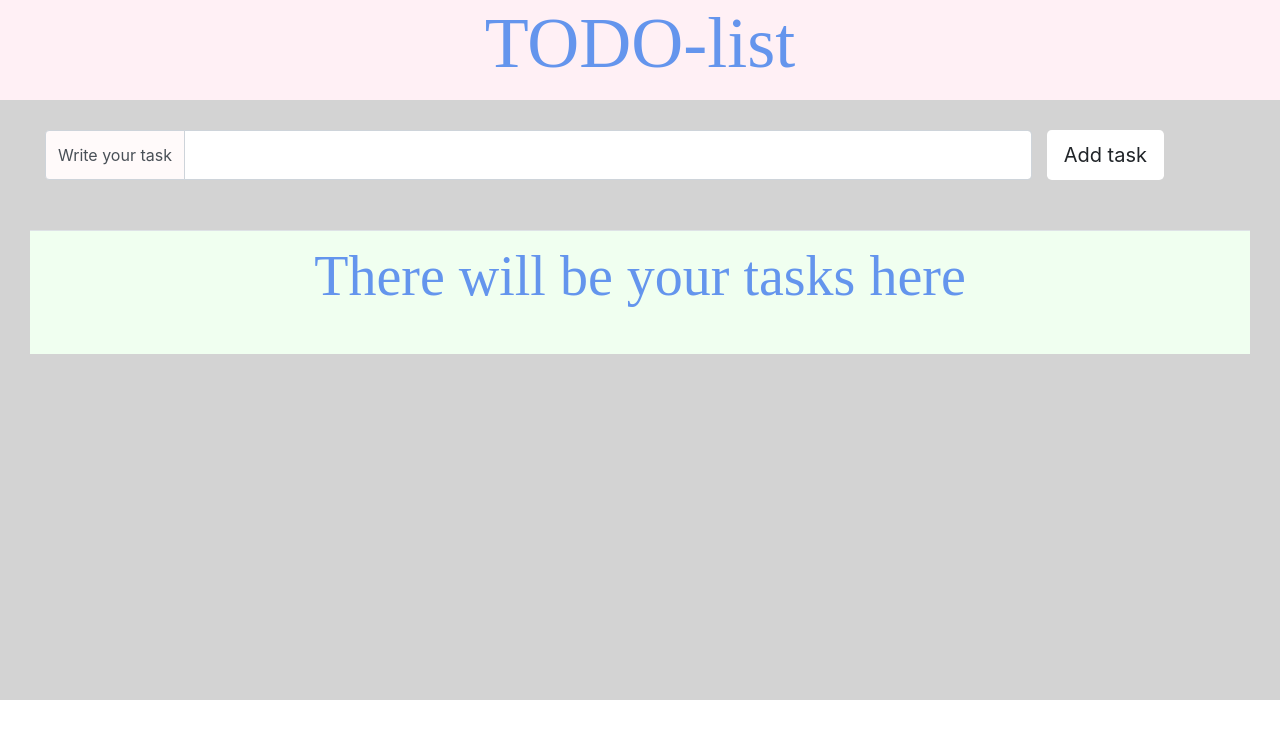
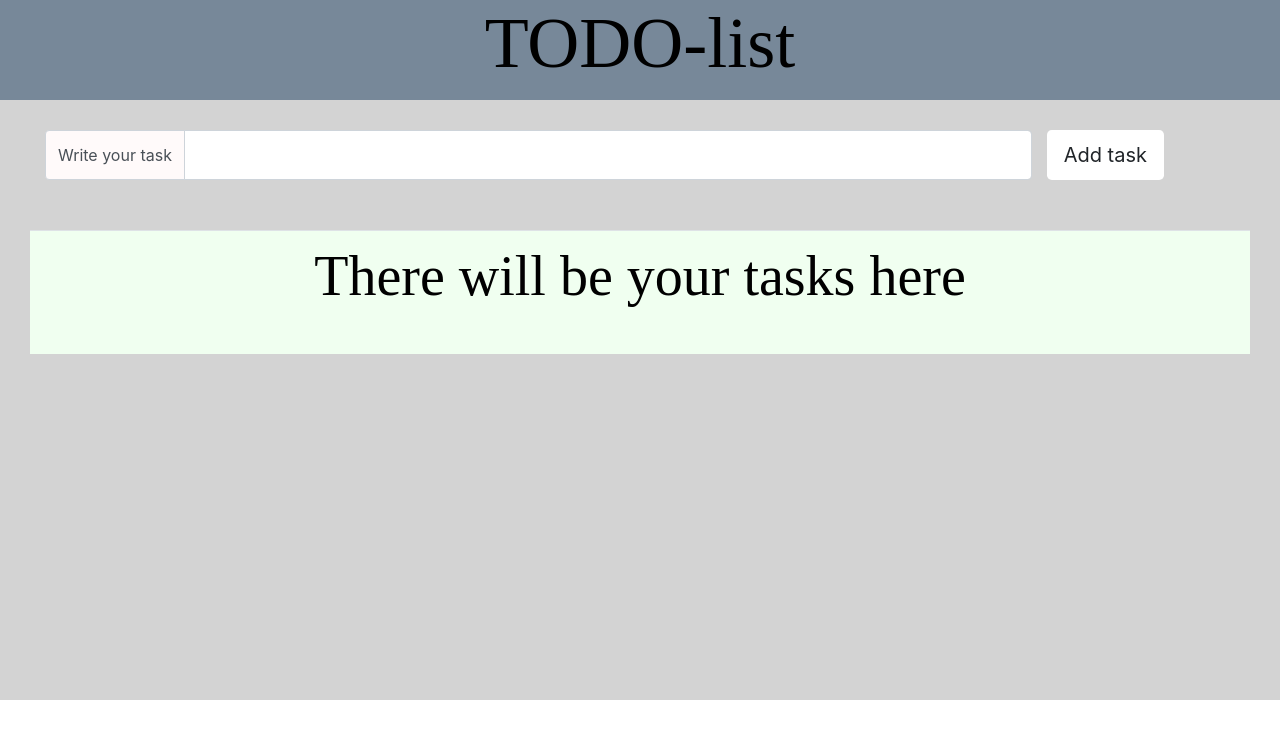
Before and after one commit to smrammfan/js-todo-mvc, a plain HTML site: page index.html in a window 1280 px wide. Drawn offline with nearby package versions, Linux system fonts and the light colour scheme; a web font is replaced by a local one.

Commit message:
change some style

```diff
--- a/css/style.css
+++ b/css/style.css
@@ -2,12 +2,12 @@
 
 header {
     min-height: 100px;
-    background-color: lavenderblush;
+    background-color: lightslategray;
     text-align: center;
 }
 
 .text {
-    color: cornflowerblue !important;
+    color: black !important;
     font-family: 'Baloo Tamma 2' !important;
 }
 .main {
```
